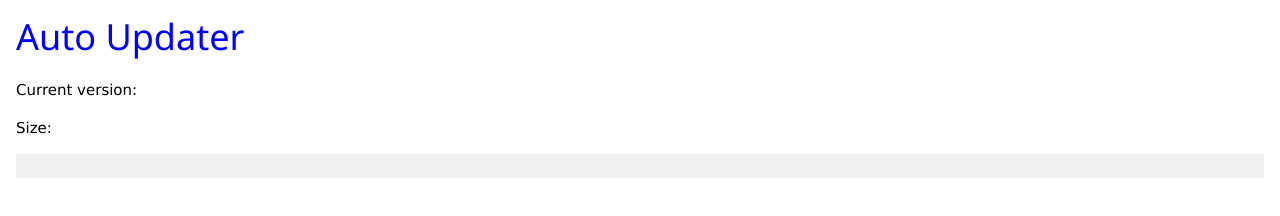
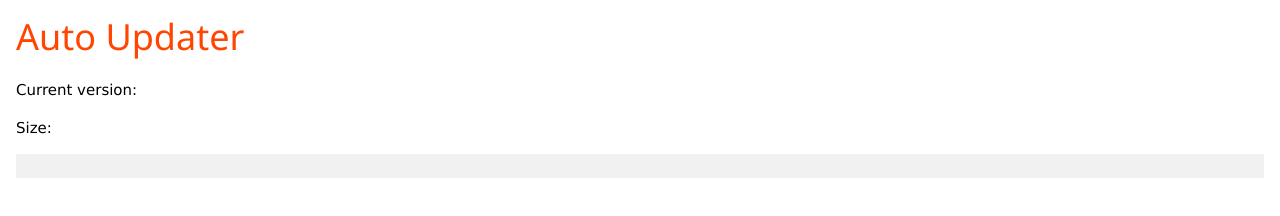
Before and after one commit to Danny-Dasilva/Electron-Auto-Updates, an Electron app: page index.html in a window 1280 px wide. Drawn offline with nearby package versions, Linux system fonts and the light colour scheme; no server answers.

Commit message:
functional app

```diff
--- a/index.html
+++ b/index.html
@@ -7,7 +7,7 @@
 <body>
   <div class="w3-container">
 
-    <h1 style="color:blue">Auto Updater</h1>
+    <h1 style="color:orangered">Auto Updater</h1>
     <p>
       Current version: <span id="version"></span>
     </p>
--- a/main.js
+++ b/main.js
@@ -1,7 +1,7 @@
 const { app, BrowserWindow } = require('electron')
 const { autoUpdater } = require("electron-updater")
 const path = require('path')
-
+require('electron-reload')(__dirname);
 autoUpdater.updateConfigPath = path.join(__dirname, 'dev-app-update.yml');
 console.log(path.join(__dirname, 'dev-app-update.yml'))
 
```
